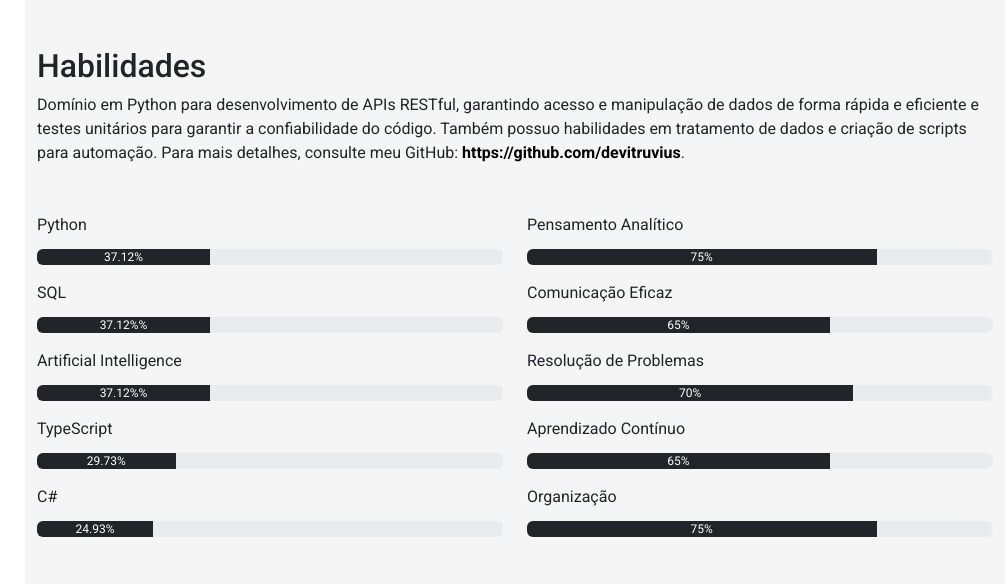
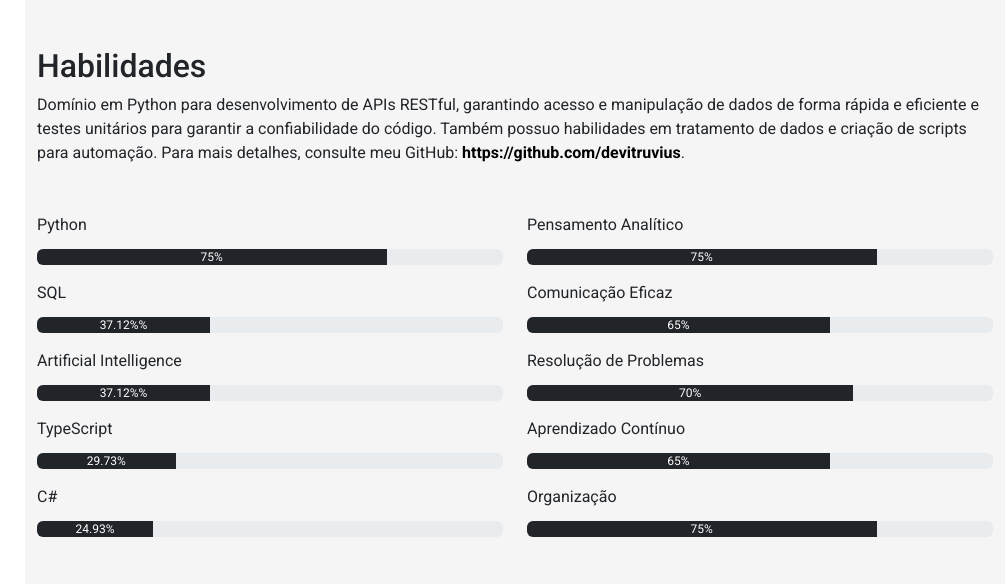
Before and after one commit to devitruvius/personal-portfolio, a Flask app: page / in a window 1280 px wide. Shown: the part 1556-2140 px from the top of the page, without its empty margins (275-1280 px from the left). Run offline with Flask 3, Linux system fonts and the light colour scheme; some libraries are stand-ins or nearby versions.

Commit message:
Update index.html

```diff
--- a/api/templates/index.html
+++ b/api/templates/index.html
@@ -174,7 +174,7 @@
                         <p class="mt-3 mb-0">Python</p>
                         <div class="progress" role="progressbar" aria-label="Example with label" aria-valuenow="25"
                             aria-valuemin="0" aria-valuemax="100">
-                            <div class="progress-bar bg-dark" data-anime="left" style="width: 37.12%">37.12%</div>
+                            <div class="progress-bar bg-dark" data-anime="left" style="width: 75%">75%</div>
                         </div>
                         <p class="mt-3 mb-0">SQL</p>
                         <div class="progress" role="progressbar" aria-label="Example with label" aria-valuenow="25"
```
